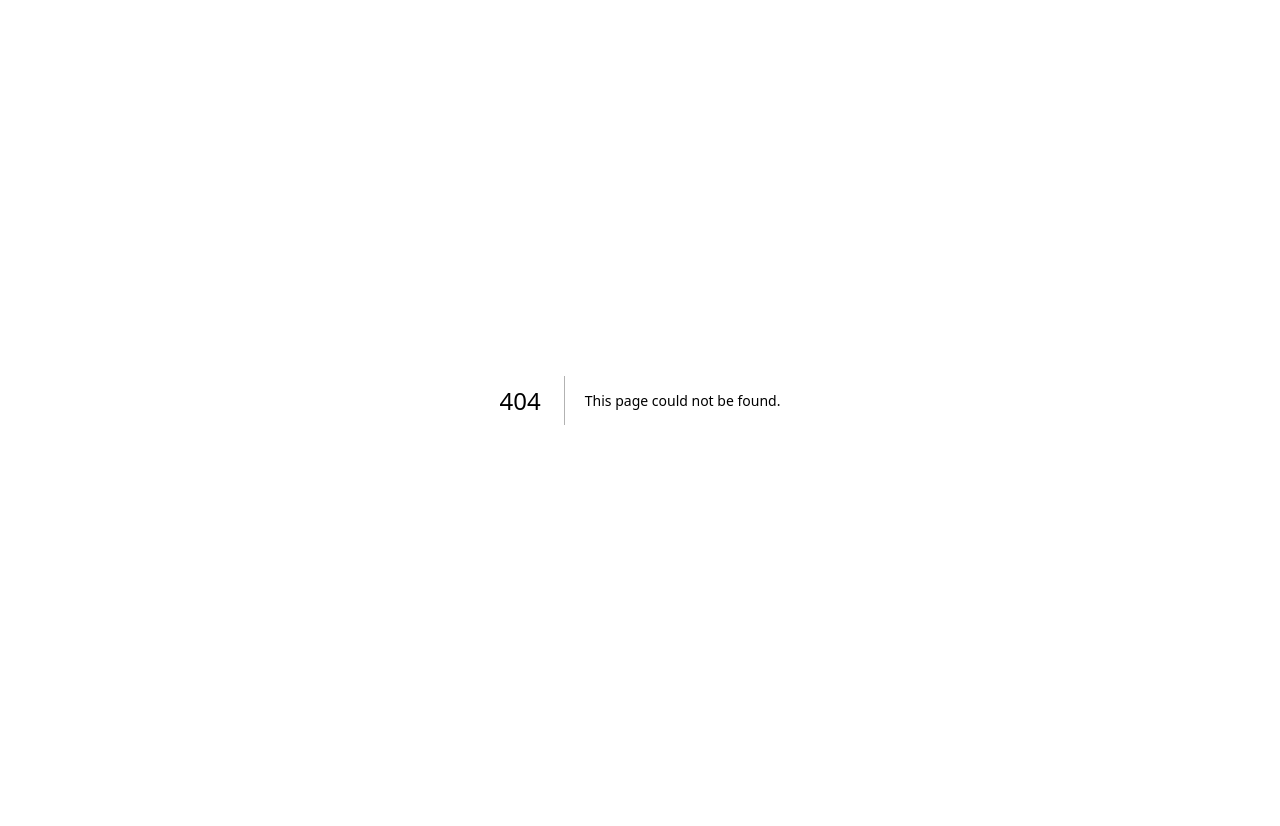
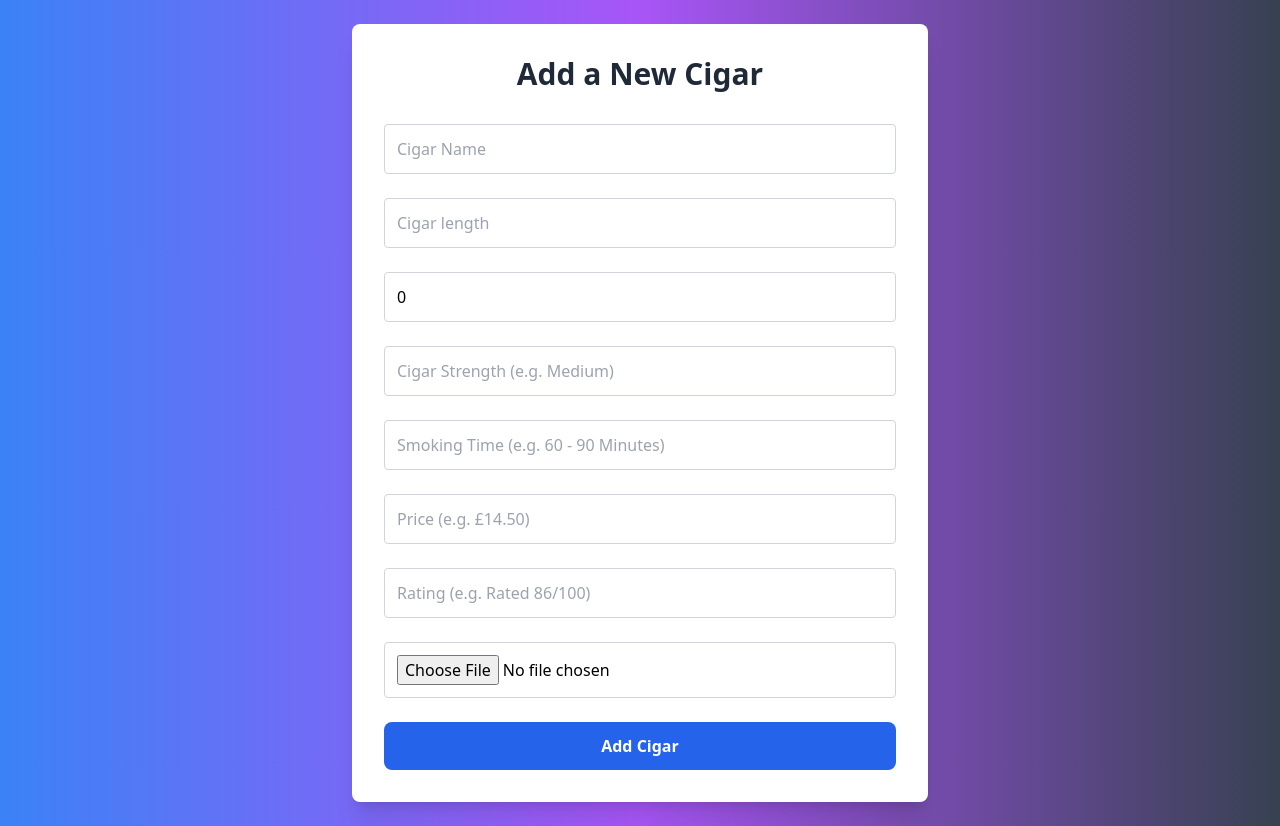
Before and after one commit to Byte-Light/byte-smoke, a Next.js app: page /dashboard in a window 1280 px wide. Before the commit this address had no page. Before the commit the page ends 800 px from the top, so only its background shows below. Built offline with nearby package versions, Linux system fonts and the light colour scheme.

Commit message:
add data to firebase

```diff
--- /dev/null
+++ b/app/(dashboard)/dashboard/page.tsx
@@ -0,0 +1,22 @@
+// app/(dashboard)/dashboard/page.tsx
+import CigarForm from "@/components/dashboard/CigarForm";
+import React from "react";
+
+const Dashboard: React.FC = () => {
+  const handleFormSuccess = () => {
+    console.log("Cigar added successfully!");
+  };
+
+  return (
+    <div className="min-h-screen bg-gradient-to-r from-blue-500 via-purple-500 to-gray-700 p-6 flex items-center justify-center">
+      <div className="w-full max-w-xl bg-white rounded-lg shadow-xl p-8">
+        <h2 className="text-3xl font-semibold text-center text-gray-800 mb-8">
+          Add a New Cigar
+        </h2>
+        <CigarForm />
+      </div>
+    </div>
+  );
+};
+
+export default Dashboard;
--- /dev/null
+++ b/components/dashboard/CigarForm.tsx
@@ -0,0 +1,189 @@
+// components/dashboard/CigarForm.tsx
+"use client"
+import React, { useState } from "react";
+import { collection, addDoc } from "firebase/firestore";
+import { ref, uploadBytesResumable, getDownloadURL } from "firebase/storage";
+import { v4 as uuidv4 } from "uuid";
+import { db, storage } from "@/firebase";
+import FormInput from "./FormInput";
+import ImageUploader from "./ImageUploader";
+import ProgressBar from "./ProgressBar";
+
+
+interface CigarFormProps {
+  onSuccess: () => void;
+}
+
+interface CigarData {
+  name: string;
+  length: string;
+  ringGauge: number;
+  strength: string;
+  smokingTime: string;
+  price: string;
+  rating: string;
+  image: File | null;
+}
+
+const CigarForm: React.FC = () => {
+    const [cigarData, setCigarData] = useState<CigarData>({
+      name: "",
+      length: "",
+      ringGauge: 0,
+      strength: "",
+      smokingTime: "",
+      price: "",
+      rating: "",
+      image: null,
+    });
+
+    const [progress, setProgress] = useState<number>(0);
+
+    const handleInputChange = (e: React.ChangeEvent<HTMLInputElement>) => {
+      const { name, value } = e.target;
+      setCigarData((prevData) => ({
+        ...prevData,
+        [name]: value,
+      }));
+    };
+
+    const handleImageChange = (e: React.ChangeEvent<HTMLInputElement>) => {
+        const file = e.target.files?.[0];  // Use optional chaining and access the first file
+        if (file) {
+          setCigarData((prevData) => ({
+            ...prevData,
+            image: file,
+          }));
+        } else {
+          console.warn("No file selected");
+        }
+      };
+
+
+    const handleSubmit = async (e: React.FormEvent) => {
+      e.preventDefault();
+
+      if (!cigarData.image) {
+        alert("Please upload an image.");
+        return;
+      }
+
+      try {
+        const imageName = `${uuidv4()}-${cigarData.image.name}`;
+        const storageRef = ref(storage, `cigars/${imageName}`);
+        const uploadTask = uploadBytesResumable(storageRef, cigarData.image);
+
+        uploadTask.on(
+          "state_changed",
+          (snapshot) => {
+            const progress = (snapshot.bytesTransferred / snapshot.totalBytes) * 100;
+            setProgress(progress);
+          },
+          (error) => {
+            console.error("Error uploading image:", error);
+          },
+          async () => {
+            const imageUrl = await getDownloadURL(uploadTask.snapshot.ref);
+
+            await addDoc(collection(db, "cigars"), {
+              name: cigarData.name,
+              length: cigarData.length,
+              ringGauge: cigarData.ringGauge,
+              strength: cigarData.strength,
+              smokingTime: cigarData.smokingTime,
+              price: cigarData.price,
+              rating: cigarData.rating,
+              imageUrl,
+            });
+
+            // Reset form
+            setCigarData({
+              name: "",
+              length: "",
+              ringGauge: 0,
+              strength: "",
+              smokingTime: "",
+              price: "",
+              rating: "",
+              image: null,
+            });
+            setProgress(0);
+            alert("Cigar added successfully!");
+          }
+        );
+      } catch (error) {
+        console.error("Error adding cigar:", error);
+      }
+    };
+
+    return (
+      <form onSubmit={handleSubmit} className="space-y-6">
+        <FormInput
+          name="name"
+          type="text"
+          placeholder="Cigar Name"
+          value={cigarData.name}
+          onChange={handleInputChange}
+          required
+        />
+        <FormInput
+          name="length"
+          type="text"
+          placeholder="Cigar length"
+          value={cigarData.length}
+          onChange={handleInputChange}
+          required
+        />
+        <FormInput
+          name="ringGauge"
+          type="number"
+          placeholder="Ring Gauge"
+          value={cigarData.ringGauge}
+          onChange={handleInputChange}
+          required
+        />
+        <FormInput
+          name="strength"
+          type="text"
+          placeholder="Cigar Strength (e.g. Medium)"
+          value={cigarData.strength}
+          onChange={handleInputChange}
+          required
+        />
+        <FormInput
+          name="smokingTime"
+          type="text"
+          placeholder="Smoking Time (e.g. 60 - 90 Minutes)"
+          value={cigarData.smokingTime}
+          onChange={handleInputChange}
+          required
+        />
+        <FormInput
+          name="price"
+          type="text"
+          placeholder="Price (e.g. £14.50)"
+          value={cigarData.price}
+          onChange={handleInputChange}
+          required
+        />
+        <FormInput
+          name="rating"
+          type="text"
+          placeholder="Rating (e.g. Rated 86/100)"
+          value={cigarData.rating}
+          onChange={handleInputChange}
+          required
+        />
+        <ImageUploader onChange={handleImageChange} required />
+        <button
+          type="submit"
+          className="w-full bg-blue-600 hover:bg-blue-700 text-white font-bold py-3 rounded-lg transition-colors"
+        >
+          Add Cigar
+        </button>
+        <ProgressBar progress={progress} />
+      </form>
+    );
+  };
+
+  export default CigarForm;
--- /dev/null
+++ b/components/dashboard/FormInput.tsx
@@ -0,0 +1,35 @@
+// components/FormInput.tsx
+"use client"
+import React from "react";
+
+interface FormInputProps {
+  name: string;
+  type: string;
+  value: string | number;
+  placeholder: string;
+  onChange: (e: React.ChangeEvent<HTMLInputElement>) => void;
+  required?: boolean;
+}
+
+const FormInput: React.FC<FormInputProps> = ({
+  name,
+  type,
+  value,
+  placeholder,
+  onChange,
+  required = false,
+}) => {
+  return (
+    <input
+      type={type}
+      name={name}
+      placeholder={placeholder}
+      value={value}
+      onChange={onChange}
+      className="w-full p-3 border border-gray-300 rounded focus:outline-none focus:border-blue-500"
+      required={required}
+    />
+  );
+};
+
+export default FormInput;
--- /dev/null
+++ b/components/dashboard/ImageUploader.tsx
@@ -0,0 +1,21 @@
+// components/ImageUploader.tsx
+"use client"
+import React from "react";
+
+interface ImageUploaderProps {
+  onChange: (e: React.ChangeEvent<HTMLInputElement>) => void;
+  required?: boolean;
+}
+
+const ImageUploader: React.FC<ImageUploaderProps> = ({ onChange, required = false }) => {
+  return (
+    <input
+      type="file"
+      onChange={onChange}
+      className="w-full p-3 border border-gray-300 rounded focus:outline-none focus:border-blue-500"
+      required={required}
+    />
+  );
+};
+
+export default ImageUploader;
--- /dev/null
+++ b/components/dashboard/ProgressBar.tsx
@@ -0,0 +1,15 @@
+// components/ProgressBar.tsx
+"use client"
+import React from "react";
+
+interface ProgressBarProps {
+  progress: number;
+}
+
+const ProgressBar: React.FC<ProgressBarProps> = ({ progress }) => {
+  return progress > 0 ? (
+    <p className="text-center text-gray-500">Uploading Image: {progress}%</p>
+  ) : null;
+};
+
+export default ProgressBar;
--- /dev/null
+++ b/firebase.ts
@@ -0,0 +1,21 @@
+import { initializeApp } from "firebase/app";
+import { getFirestore } from "firebase/firestore";
+import { getStorage } from "firebase/storage";
+
+
+const firebaseConfig = {
+  apiKey: "AIzaSyCWYcEX1Uog4uyqYb-GqNmOuB7VBrkKjZw",
+  authDomain: "byte-smoke.firebaseapp.com",
+  projectId: "byte-smoke",
+  storageBucket: "byte-smoke.appspot.com",
+  messagingSenderId: "45375757697",
+  appId: "1:45375757697:web:7fbbab3629316f061a9c80"
+};
+
+const app = initializeApp(firebaseConfig);
+
+// Initialize Firestore and Storage
+const db = getFirestore(app);
+const storage = getStorage(app);
+
+export { db, storage };
--- a/package.json
+++ b/package.json
@@ -13,12 +13,14 @@
     "next": "14.2.8",
     "react": "^18",
     "react-dom": "^18",
-    "react-icons": "^5.3.0"
+    "react-icons": "^5.3.0",
+    "uuid": "^10.0.0"
   },
   "devDependencies": {
     "@types/node": "^20",
     "@types/react": "^18",
     "@types/react-dom": "^18",
+    "@types/uuid": "^10.0.0",
     "postcss": "^8",
     "tailwindcss": "^3.4.1",
     "typescript": "^5"
```
Also changed, not shown: 1 other file (tests, documents, lock files or other folders).
